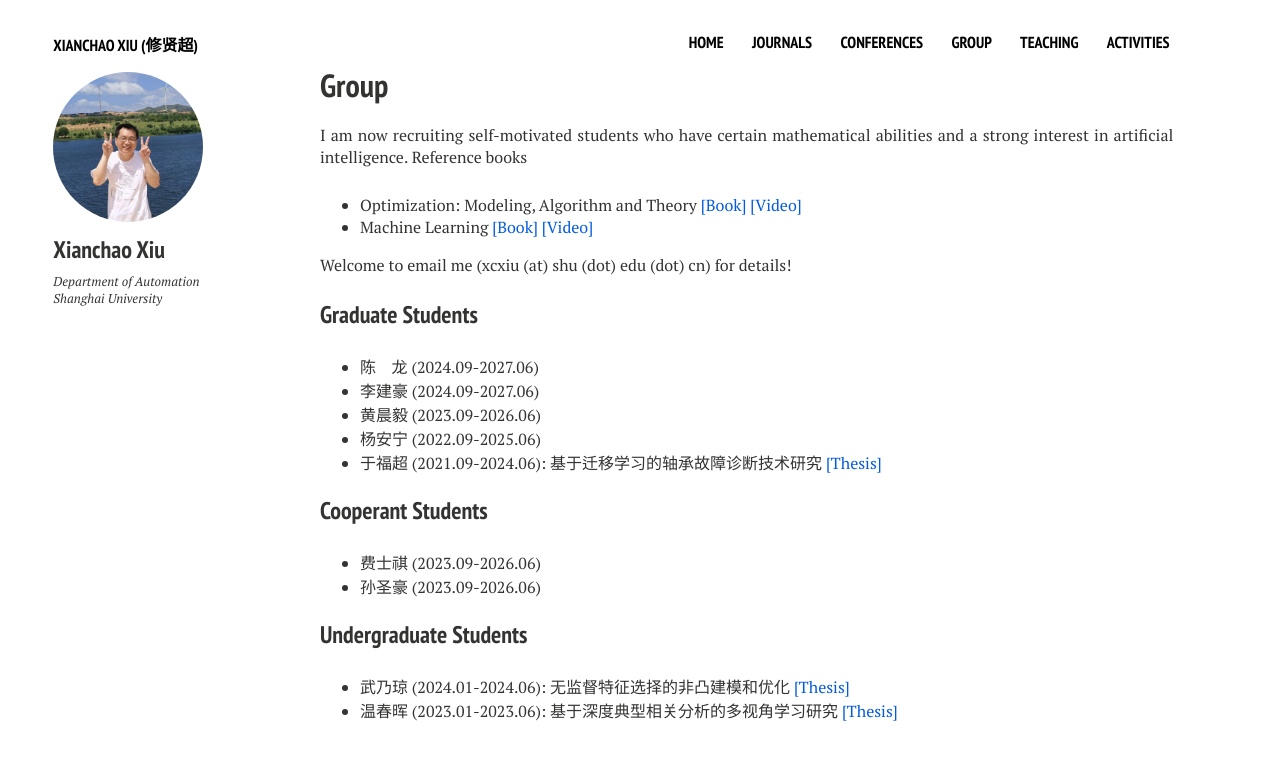
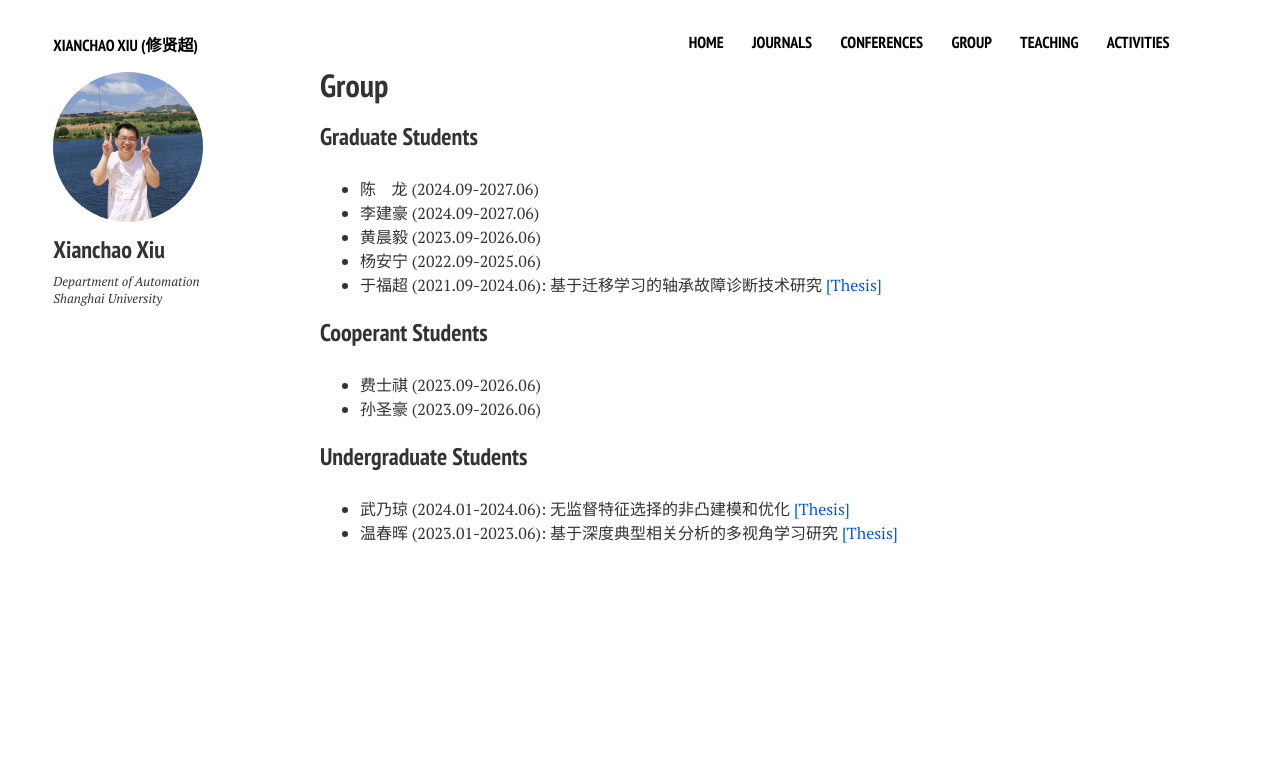
Before and after one commit to xianchaoxiu/xianchaoxiu.github.io, a Jekyll site: the page built from group/index.md, in a window 1280 px wide. Shown: the top 760 px of the page. Built offline with Jekyll 4.4.1, drawn with Linux system fonts in a browser that asks for light colours; nearby versions of some CDN libraries.

Commit message:
Update index.md

```diff
--- a/group/index.md
+++ b/group/index.md
@@ -7,11 +7,6 @@ comments: false
 share: false
 ---
 
-I am now recruiting self-motivated students who have certain mathematical abilities and a strong interest in artificial intelligence. Reference books
-* Optimization: Modeling, Algorithm and Theory <a href="http://faculty.bicmr.pku.edu.cn/~wenzw/optbook.html" class="textlink" target="_blank">[Book]</a>   <a href="https://www.bilibili.com/video/BV1Kc411i7kJ/" class="textlink" target="_blank">[Video]</a>
-* Machine Learning <a href="https://cs.nju.edu.cn/zhouzh/zhouzh.files/publication/MLbook2016.htm" class="textlink" target="_blank">[Book]</a> <a href="https://www.bilibili.com/video/BV1gG411f7zX/" class="textlink" target="_blank">[Video]</a>
-
-Welcome to email me (xcxiu (at) shu (dot) edu (dot) cn) for details!
 
 
 ### Graduate Students
```
